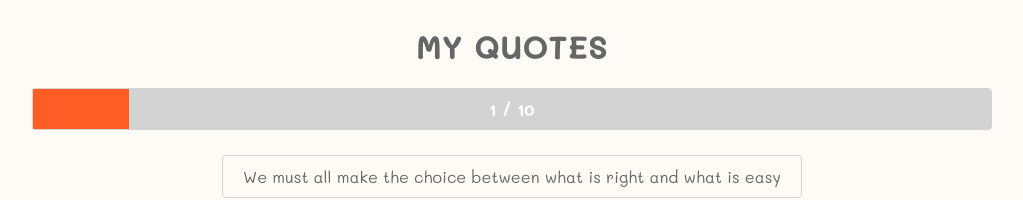
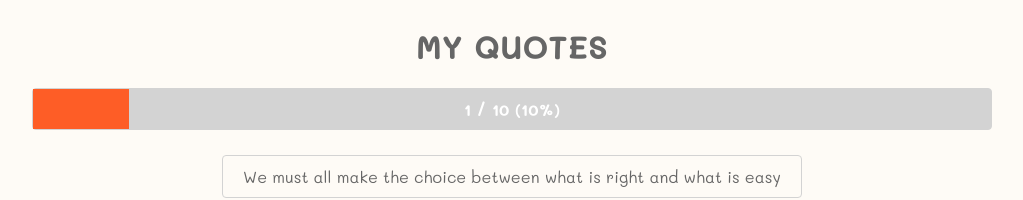
Before and after one commit to leonardogiroto/vue-quotes, a Vue app: page / in a window 1280 px wide. Shown: the top 200 px of the page, without its empty margins (128-1151 px from the left). Built offline with nearby package versions, Linux system fonts and the light colour scheme.

Commit message:
Creating ToPercentage Filter & Adding it to Progress Component

```diff
--- a/src/components/layout/Progress.vue
+++ b/src/components/layout/Progress.vue
@@ -1,6 +1,6 @@
 <template>
   <div class="progress-bar" >
-    <p>{{ current }} / {{ total }}</p>
+    <p>{{ current }} / {{ total }} ({{ current/total | toPercentage }})</p>
     <div
       class="progress-overlay"
       :style="{ width: (current * 100 / total) + '%' }"
@@ -10,8 +10,11 @@
 
 <script lang="ts">
 import { Component, Prop, Vue } from 'vue-property-decorator';
+import toPercentage from '@/filters/Percentage.vue';
 
-@Component
+@Component({
+  filters: toPercentage,
+})
 export default class Progress extends Vue {
 
   @Prop() public current!: number;
--- /dev/null
+++ b/src/filters/Percentage.vue
@@ -0,0 +1,10 @@
+<script lang="ts">
+
+const toPercentage = {
+  toPercentage(value: number): string {
+    return (value * 100) + '%';
+  },
+};
+
+export default toPercentage;
+</script>
```
